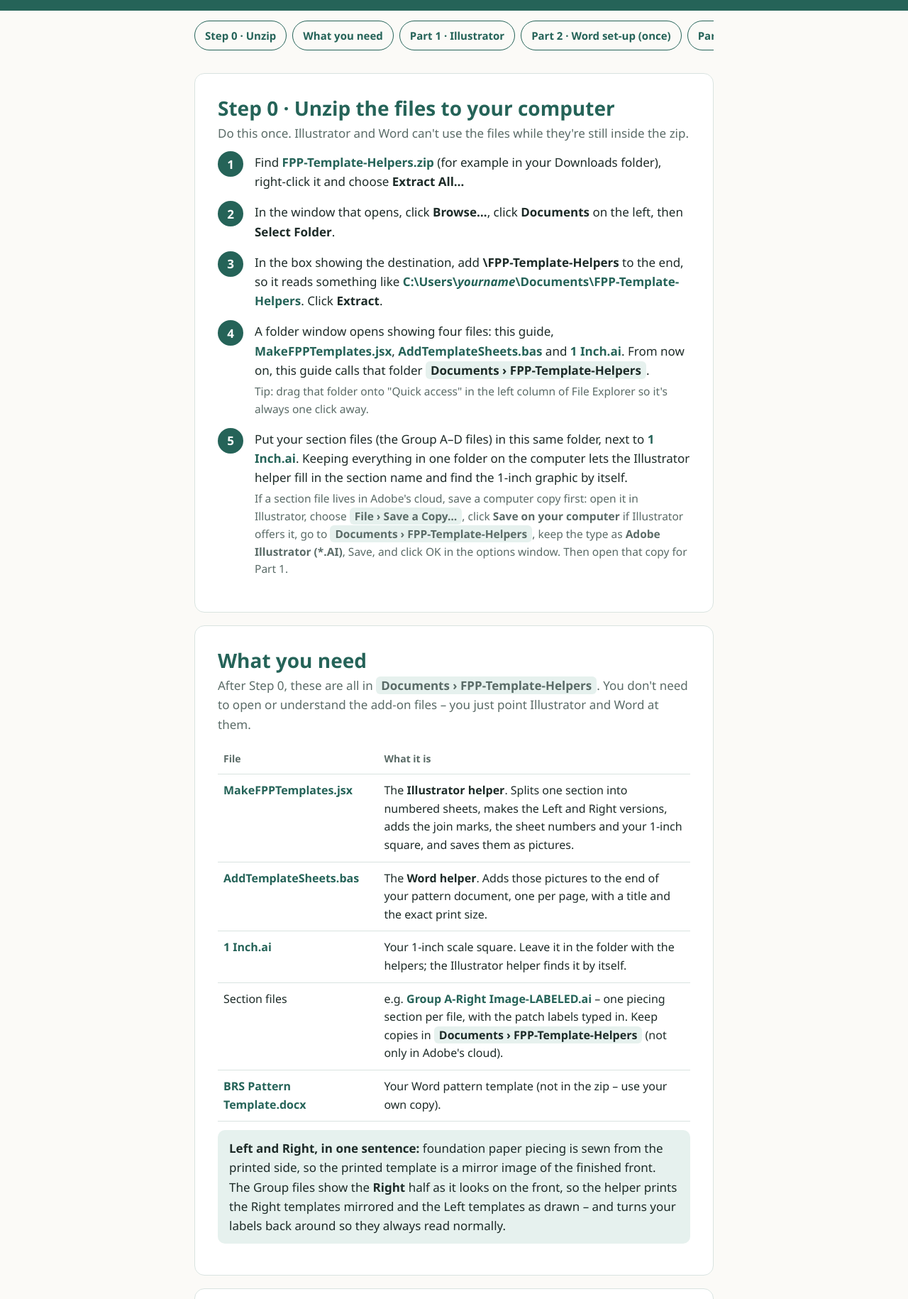
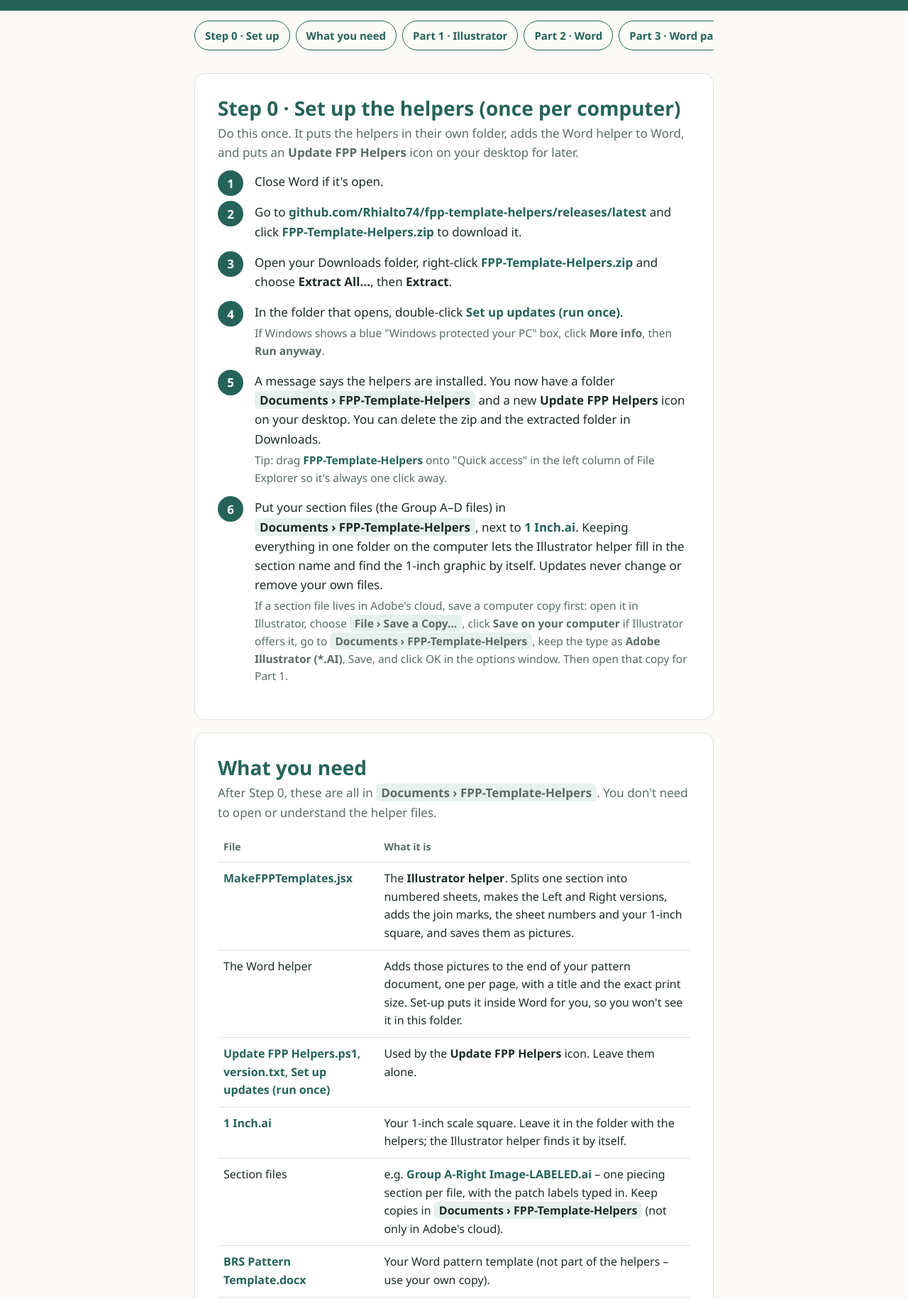
Before and after one commit to Rhialto74/fpp-template-helpers, a website: page docs/FPP-Template-Helpers-Guide.html in a window 1280 px wide. Shown: the part 460-2290 px from the top of the page at 71% size. Drawn offline with Linux system fonts and the light colour scheme.

Commit message:
Add one-click updater and Word add-in release flow
- src/updater: 'Update FPP Helpers' script + one-time setup .cmd. Installs the
  latest GitHub release into Documents\FPP-Template-Helpers, copies the Word
  add-in into Word's Startup folder and creates a desktop icon.
- scripts/build-word-addin.ps1 builds FPP Template Helpers.dotm from the .bas
  via Word, switching VBA project access on only for the build.
- scripts/release.ps1 tests, builds, tags and publishes a GitHub release.
- Guide: new set-up step, Word needs no import, 'Getting updates' section.

Co-Authored-By: Claude Opus 5.5 <noreply@anthropic.com>

```diff
--- a/docs/FPP-Template-Helpers-Guide.html
+++ b/docs/FPP-Template-Helpers-Guide.html
@@ -102,34 +102,37 @@ footer{color:var(--soft);font-size:14px;padding:20px 0 40px}
 
 <div class="wrap">
 <nav class="scroll" aria-label="Sections">
-  <a href="#unzip">Step 0 · Unzip</a><a href="#files">What you need</a><a href="#illustrator">Part 1 · Illustrator</a><a href="#word-setup">Part 2 · Word set-up (once)</a><a href="#word">Part 3 · Word pages</a><a href="#print">Part 4 · Print</a><a href="#help">If something goes wrong</a>
+  <a href="#unzip">Step 0 · Set up</a><a href="#files">What you need</a><a href="#illustrator">Part 1 · Illustrator</a><a href="#word-setup">Part 2 · Word</a><a href="#word">Part 3 · Word pages</a><a href="#print">Part 4 · Print</a><a href="#updates">Getting updates</a><a href="#help">If something goes wrong</a>
 </nav>
 
 <section id="unzip">
-  <h2>Step 0 · Unzip the files to your computer</h2>
-  <p class="lead">Do this once. Illustrator and Word can't use the files while they're still inside the zip.</p>
+  <h2>Step 0 · Set up the helpers (once per computer)</h2>
+  <p class="lead">Do this once. It puts the helpers in their own folder, adds the Word helper to Word, and puts an <b>Update FPP Helpers</b> icon on your desktop for later.</p>
   <ol class="steps">
-    <li>Find <span class="file">FPP-Template-Helpers.zip</span> (for example in your Downloads folder), right-click it and choose <b>Extract All…</b></li>
-    <li>In the window that opens, click <b>Browse…</b>, click <b>Documents</b> on the left, then <b>Select Folder</b>.</li>
-    <li>In the box showing the destination, add <b>\FPP-Template-Helpers</b> to the end, so it reads something like <span class="file">C:\Users\<i>yourname</i>\Documents\FPP-Template-Helpers</span>. Click <b>Extract</b>.</li>
-    <li>A folder window opens showing four files: this guide, <span class="file">MakeFPPTemplates.jsx</span>, <span class="file">AddTemplateSheets.bas</span> and <span class="file">1 Inch.ai</span>. From now on, this guide calls that folder <span class="menu">Documents › FPP-Template-Helpers</span>.
-      <span class="see">Tip: drag that folder onto "Quick access" in the left column of File Explorer so it's always one click away.</span></li>
-    <li>Put your section files (the Group A–D files) in this same folder, next to <span class="file">1 Inch.ai</span>. Keeping everything in one folder on the computer lets the Illustrator helper fill in the section name and find the 1-inch graphic by itself.
+    <li>Close Word if it's open.</li>
+    <li>Go to <span class="file">github.com/Rhialto74/fpp-template-helpers/releases/latest</span> and click <span class="file">FPP-Template-Helpers.zip</span> to download it.</li>
+    <li>Open your Downloads folder, right-click <span class="file">FPP-Template-Helpers.zip</span> and choose <b>Extract All…</b>, then <b>Extract</b>.</li>
+    <li>In the folder that opens, double-click <span class="file">Set up updates (run once)</span>.
+      <span class="see">If Windows shows a blue "Windows protected your PC" box, click <b>More info</b>, then <b>Run anyway</b>.</span></li>
+    <li>A message says the helpers are installed. You now have a folder <span class="menu">Documents › FPP-Template-Helpers</span> and a new <b>Update FPP Helpers</b> icon on your desktop. You can delete the zip and the extracted folder in Downloads.
+      <span class="see">Tip: drag <span class="file">FPP-Template-Helpers</span> onto "Quick access" in the left column of File Explorer so it's always one click away.</span></li>
+    <li>Put your section files (the Group A–D files) in <span class="menu">Documents › FPP-Template-Helpers</span>, next to <span class="file">1 Inch.ai</span>. Keeping everything in one folder on the computer lets the Illustrator helper fill in the section name and find the 1-inch graphic by itself. Updates never change or remove your own files.
       <span class="see">If a section file lives in Adobe's cloud, save a computer copy first: open it in Illustrator, choose <span class="menu">File › Save a Copy…</span>, click <b>Save on your computer</b> if Illustrator offers it, go to <span class="menu">Documents › FPP-Template-Helpers</span>, keep the type as <b>Adobe Illustrator (*.AI)</b>, Save, and click OK in the options window. Then open that copy for Part 1.</span></li>
   </ol>
 </section>
 
 <section id="files">
   <h2>What you need</h2>
-  <p class="lead">After Step 0, these are all in <span class="menu">Documents › FPP-Template-Helpers</span>. You don't need to open or understand the add-on files – you just point Illustrator and Word at them.</p>
+  <p class="lead">After Step 0, these are all in <span class="menu">Documents › FPP-Template-Helpers</span>. You don't need to open or understand the helper files.</p>
   <table class="stack">
     <thead><tr><th>File</th><th>What it is</th></tr></thead>
     <tbody>
       <tr><td data-l="File"><span class="file">MakeFPPTemplates.jsx</span></td><td data-l="What it is">The <b>Illustrator helper</b>. Splits one section into numbered sheets, makes the Left and Right versions, adds the join marks, the sheet numbers and your 1-inch square, and saves them as pictures.</td></tr>
-      <tr><td data-l="File"><span class="file">AddTemplateSheets.bas</span></td><td data-l="What it is">The <b>Word helper</b>. Adds those pictures to the end of your pattern document, one per page, with a title and the exact print size.</td></tr>
+      <tr><td data-l="File">The Word helper</td><td data-l="What it is">Adds those pictures to the end of your pattern document, one per page, with a title and the exact print size. Set-up puts it inside Word for you, so you won't see it in this folder.</td></tr>
+      <tr><td data-l="File"><span class="file">Update FPP Helpers.ps1</span>, <span class="file">version.txt</span>, <span class="file">Set up updates (run once)</span></td><td data-l="What it is">Used by the <b>Update FPP Helpers</b> icon. Leave them alone.</td></tr>
       <tr><td data-l="File"><span class="file">1 Inch.ai</span></td><td data-l="What it is">Your 1-inch scale square. Leave it in the folder with the helpers; the Illustrator helper finds it by itself.</td></tr>
       <tr><td data-l="File">Section files</td><td data-l="What it is">e.g. <span class="file">Group A-Right Image-LABELED.ai</span> – one piecing section per file, with the patch labels typed in. Keep copies in <span class="menu">Documents › FPP-Template-Helpers</span> (not only in Adobe's cloud).</td></tr>
-      <tr><td data-l="File"><span class="file">BRS Pattern Template.docx</span></td><td data-l="What it is">Your Word pattern template (not in the zip – use your own copy).</td></tr>
+      <tr><td data-l="File"><span class="file">BRS Pattern Template.docx</span></td><td data-l="What it is">Your Word pattern template (not part of the helpers – use your own copy).</td></tr>
     </tbody>
   </table>
   <div class="note"><b>Left and Right, in one sentence:</b> foundation paper piecing is sewn from the printed side, so the printed template is a mirror image of the finished front. The Group files show the <b>Right</b> half as it looks on the front, so the helper prints the Right templates mirrored and the Left templates as drawn – and turns your labels back around so they always read normally.</div>
@@ -171,36 +174,17 @@ footer{color:var(--soft);font-size:14px;padding:20px 0 40px}
 </section>
 
 <section id="word-setup">
-  <h2>Part 2 · Set up Word (only once per computer)</h2>
-  <p class="lead">Word keeps add-ons like this behind a hidden tab called <b>Developer</b>. You turn it on once, add the Word helper once, and it's there for good.</p>
-
-  <h3>Turn on the Developer tab</h3>
-  <ol class="steps">
-    <li>In Word, click <span class="menu">File</span> (top left), then <span class="menu">Options</span> at the bottom of the left column.</li>
-    <li>Click <span class="menu">Customize Ribbon</span> on the left.</li>
-    <li>In the right-hand list, tick <b>Developer</b>, then click <b>OK</b>.
-      <span class="see">A new "Developer" tab now sits along the top of Word.</span></li>
-  </ol>
-
-  <h3>Add the Word helper</h3>
-  <ol class="steps">
-    <li>Click the <span class="menu">Developer</span> tab, then <span class="menu">Visual Basic</span> at its left end.
-      <span class="see">A plain, old-fashioned looking window opens. Don't worry – you only click two things here.</span></li>
-    <li>In the panel on the left, click the line that says <b>Normal</b>. This stores the helper in Word itself, so it works in every document.</li>
-    <li>Use that window's menu: <span class="menu">File › Import File…</span>, go to <span class="menu">Documents › FPP-Template-Helpers</span>, pick <span class="file">AddTemplateSheets.bas</span>, and click <b>Open</b>.
-      <span class="see">Under Normal you'll now see a "Modules" folder containing "FPPSheets". That's it.</span></li>
-    <li>Close that window with the <b>X</b> in its top-right corner. You're back in Word.</li>
-  </ol>
-  <div class="note"><b>If Word later says macros are disabled:</b> <span class="menu">File › Options › Trust Center › Trust Center Settings… › Macro Settings</span>, choose <b>"Disable VBA macros with notification"</b> (or similar wording), OK. When a yellow bar asks, click <b>Enable Content</b>.</div>
-  <div class="note"><b>Getting a newer version of the helper?</b> Open <span class="menu">Developer › Visual Basic</span>, right-click <b>FPPSheets</b> on the left, choose <b>Remove FPPSheets</b> (answer <b>No</b> to exporting), then import the new file as above.</div>
+  <h2>Part 2 · Word</h2>
+  <p class="lead">Nothing to do: Step 0 added the Word helper to Word, and Word loads it by itself every time it starts. You'll find it under <span class="menu">View › Macros</span> as <b>AddTemplateSheets</b>.</p>
+  <div class="note"><b>If Word says macros are disabled:</b> <span class="menu">File › Options › Trust Center › Trust Center Settings… › Macro Settings</span>, choose <b>"Disable VBA macros with notification"</b> (or similar wording), OK, and restart Word.</div>
+  <div class="note"><b>Used an older version that you added through Developer › Visual Basic?</b> Remove that copy once, so Word doesn't list the helper twice: <span class="menu">Developer › Visual Basic</span>, under <b>Normal › Modules</b> right-click <b>FPPSheets</b>, choose <b>Remove FPPSheets</b> (answer <b>No</b> to exporting), and close that window.</div>
 </section>
 
 <section id="word">
   <h2>Part 3 · Put the sheets into the pattern</h2>
   <ol class="steps">
     <li>Open <span class="file">BRS Pattern Template.docx</span> and <b>straight away</b> use <span class="menu">File › Save As</span> to save it under the pattern's name (e.g. "Deco Pattern.docx"). This keeps the template clean.</li>
-    <li>Click the <span class="menu">View</span> tab, then <span class="menu">Macros</span> (far right) › <span class="menu">View Macros</span>.
-      <span class="see">You can also use <span class="menu">Developer › Macros</span>.</span></li>
+    <li>Click the <span class="menu">View</span> tab, then <span class="menu">Macros</span> (far right) › <span class="menu">View Macros</span>.</li>
     <li>Click <b>AddTemplateSheets</b> in the list, then <b>Run</b>.</li>
     <li>Go to <span class="menu">Documents › FPP-Template-Helpers</span>, click the <span class="file">Pattern-Sheets</span> folder itself (not one of the folders inside it) and click OK.
       <span class="see">You can also pick just one folder, such as "Group A - Left", to add only that.</span></li>
@@ -222,6 +206,16 @@ footer{color:var(--soft);font-size:14px;padding:20px 0 40px}
   </ol>
 </section>
 
+<section id="updates">
+  <h2>Getting updates</h2>
+  <ol class="steps">
+    <li>Save your work and close Word.</li>
+    <li>Double-click <b>Update FPP Helpers</b> on your desktop.</li>
+    <li>A message says either that you already have the newest version, or which version was installed. That's it – the next time you open Illustrator and Word they use the new version.
+      <span class="see">If it asks you to close Word, do that and click OK. Your section files, <span class="file">Pattern-Sheets</span> and your <span class="file">1 Inch.ai</span> are never changed.</span></li>
+  </ol>
+</section>
+
 <section id="help">
   <h2>If something goes wrong</h2>
   <table class="stack">
@@ -230,7 +224,7 @@ footer{color:var(--soft);font-size:14px;padding:20px 0 40px}
       <tr><td data-l="You see">The assembly map shape has an odd spike, or there are more sheets than expected</td><td data-l="Do this">Something stray was selected. Close the untitled document, delete the stray item in the section file (or run Clean Up), select all again and rerun.</td></tr>
       <tr><td data-l="You see">Section name is blank or strange, or the 1-inch path is empty</td><td data-l="Do this">The file was opened from Adobe's cloud. Type the name in yourself and use Browse for <span class="file">1 Inch.ai</span> – or better, save a computer copy as in Step 0 and use that.</td></tr>
       <tr><td data-l="You see">Labels read backwards on one side</td><td data-l="Do this">Those labels were turned into outlines. Retype them with the Type tool as normal text and rerun.</td></tr>
-      <tr><td data-l="You see">"AddTemplateSheets" isn't in the Macros list</td><td data-l="Do this">The Word helper wasn't added, or was added to a document instead of <b>Normal</b>. Repeat Part 2.</td></tr>
+      <tr><td data-l="You see">"AddTemplateSheets" isn't in the Macros list</td><td data-l="Do this">Close Word, double-click <b>Update FPP Helpers</b> on your desktop, then open Word again. If it's still missing, check the macro setting in Part 2.</td></tr>
       <tr><td data-l="You see">"No sheets were found there"</td><td data-l="Do this">You picked the wrong folder. Pick <span class="file">Pattern-Sheets</span>, or one of the "… - Left/Right" folders inside it.</td></tr>
       <tr><td data-l="You see">A warning that pictures were stretched</td><td data-l="Do this">A sheet picture was edited or swapped. Rerun the Illustrator helper for that section and add the pages again.</td></tr>
       <tr><td data-l="You see">Printed 1-inch square isn't 1 inch</td><td data-l="Do this">Something is scaling the print. Check Part 4, especially Printer Properties.</td></tr>
@@ -239,7 +233,7 @@ footer{color:var(--soft);font-size:14px;padding:20px 0 40px}
   </table>
 </section>
 
-<footer>Guide for MakeFPPTemplates.jsx (Illustrator) and AddTemplateSheets.bas (Word). Keep this page in Documents › FPP-Template-Helpers with them.</footer>
+<footer>Guide for the FPP Template Helpers for Illustrator and Word. A copy is kept in Documents › FPP-Template-Helpers.</footer>
 </div>
 </body>
 </html>
```
Also changed, not shown: CLAUDE.md (+9 -3 lines), README.md, 6 other files.
